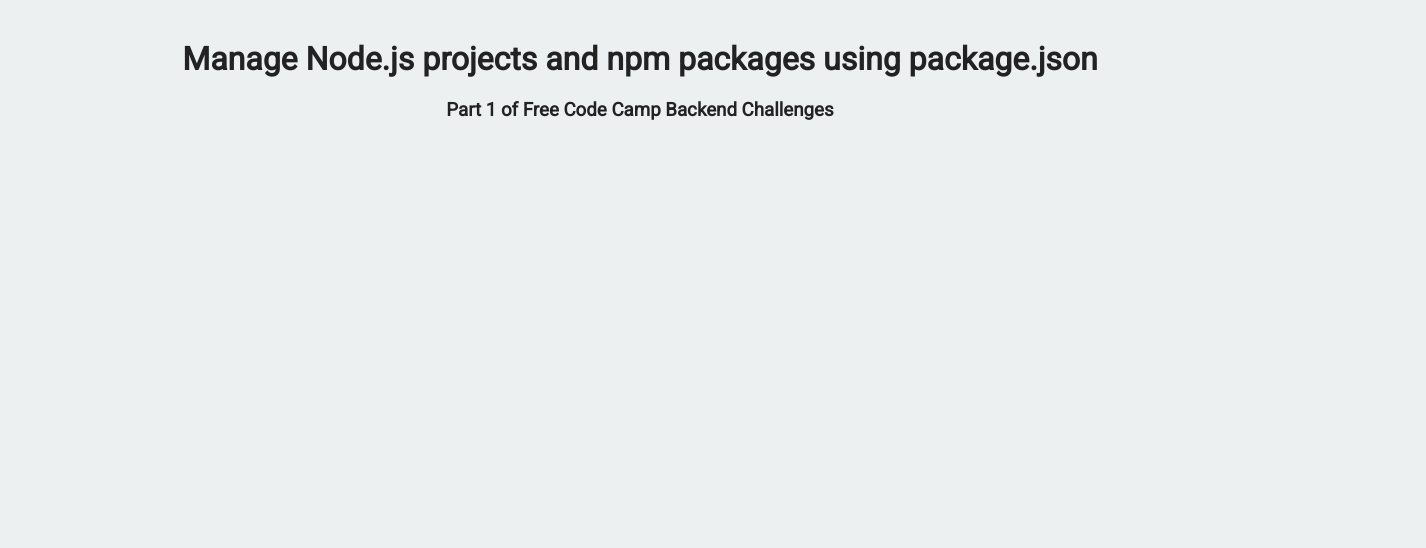
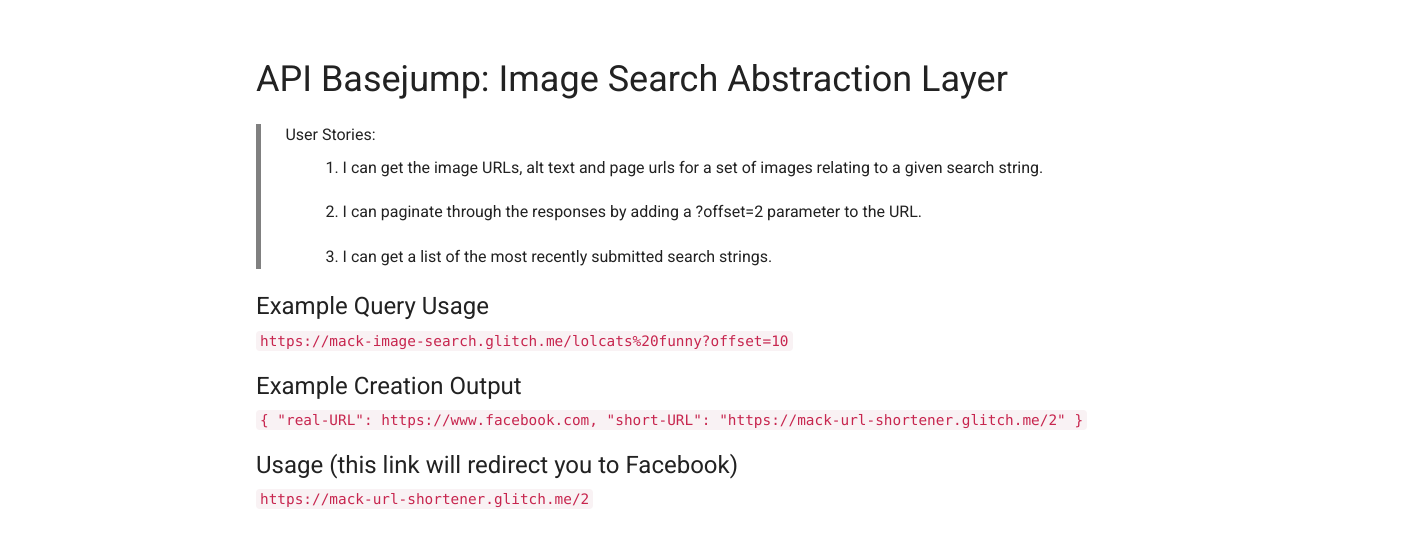
Before and after one commit to JordanMack92/Image-Search-Abstraction-Layer, a website: page views/index.html in a window 1280 px wide. Shown: the whole page, 1426 px wide, since content can reach past the window. Drawn offline with nearby package versions, Linux system fonts and the light colour scheme.

Commit message:
Checkpoint

```diff
--- a/public/style.css
+++ b/public/style.css
@@ -1,16 +1,43 @@
 /****** Main Styling ******/
+
+#user-stories{
+  border-left: 5px solid gray;
+  width: 70%;
+  text-align: left;
+}
+
+#user-stories-text{
+  margin: 3%;
+}
+
+code{
+  text-align: center;
+}
+
+h3, p{
+  text-align: left;
+}
+
+li {
+  margin-bottom: 3%;
+}
+
+h1{
+  text-align: left;
+}
 
 body {
 	font-family: 'Roboto', sans-serif;
 	font-size: 16px;
 	color: #222;
-	background-color: #ECF0F1;
-	text-align: center;
+
+	text-align: left;
 }
 
 .container {
 	padding: 0;
 	margin-top: 40px;
+  margin-left: 20%;
 }
 
 .footer {
--- a/views/index.html
+++ b/views/index.html
@@ -1,17 +1,46 @@
 <!DOCTYPE html>
+<link rel="stylesheet" href="https://maxcdn.bootstrapcdn.com/bootstrap/3.3.7/css/bootstrap.min.css" integrity="sha384-BVYiiSIFeK1dGmJRAkycuHAHRg32OmUcww7on3RYdg4Va+PmSTsz/K68vbdEjh4u" crossorigin="anonymous">
 <html>
 
    <head>
-      <title>Backend Challenges | Free Code Camp</title>
-      <link rel="shortcut icon" href="https://cdn.hyperdev.com/us-east-1%3A52a203ff-088b-420f-81be-45bf559d01b1%2Ffavicon.ico" type="image/x-icon"/>
+      <title>Image Search Abstraction Layer</title>
       <link href="https://fonts.googleapis.com/css?family=Roboto" rel="stylesheet" type="text/css">
       <link href="/public/style.css" rel="stylesheet" type="text/css">
    </head>
 
    <body>
       <div class="container">
-         <h1>Manage Node.js projects and npm packages using package.json</h1>
-         <h3>Part 1 of Free Code Camp Backend Challenges</h3>
+         <h1>API Basejump: Image Search Abstraction Layer</h1>
+
+        <div id = "user-stories">
+          <div id = "user-stories-text">
+          <p>User Stories:</p>
+          <ol>
+            <li>I can get the image URLs, alt text and page urls for a set of images relating to a given search string.</li>
+            <li>I can paginate through the responses by adding a ?offset=2 parameter to the URL.</li>
+            <li>I can get a list of the most recently submitted search strings.</li>
+          </ol>
+          </div>
+        </div>
+
+
+
+        <div>
+          <h3>Example Query Usage</h3>
+          <a href="https://mack-image-search.glitch.me/lolcats%20funny?offset=10" target = "_blank"><code>https://mack-image-search.glitch.me/lolcats%20funny?offset=10</code></a>
+        </div>
+        <div>
+          <h3>Example Creation Output</h3>
+          <code>{ "real-URL": https://www.facebook.com, "short-URL": "https://mack-url-shortener.glitch.me/2" }</code>
+        </div>
+
+        <div>
+          <h3>Usage (this link will redirect you to Facebook)</h3>
+          <a href="https://mack-url-shortener.glitch.me/2" target = "_blank"><code>https://mack-url-shortener.glitch.me/2</code></a>
+        </div>
+
+
+
       </div>
    </body>
 
```
Also changed, not shown: app/routes.js (+10 -0 lines).
